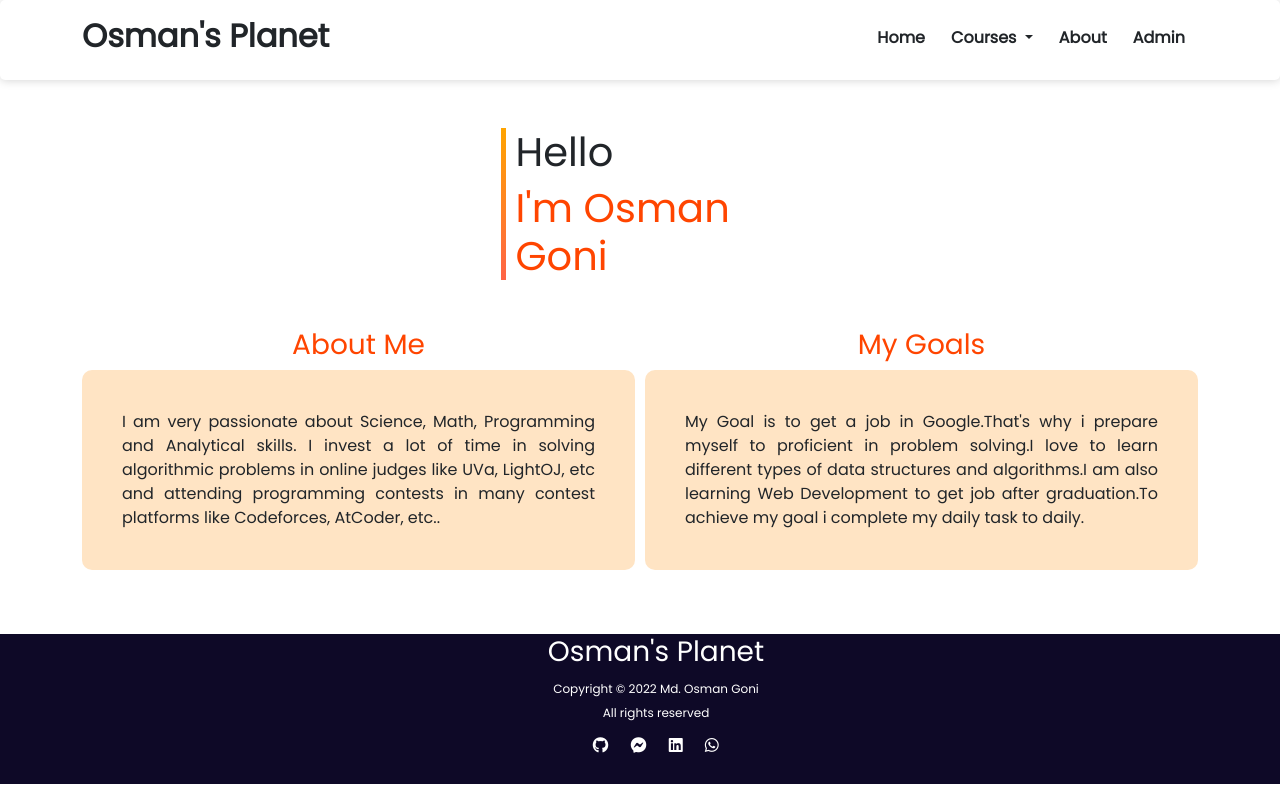
After one commit to osman-goni-cse/my-blog, a Django app: page /about/ in a window 1280 px wide. The commit adds this page. Run offline with Django 3.2, Linux system fonts and the light colour scheme; data comes from the database, SQL or seed files in the repository; some libraries are stand-ins or nearby versions.

Commit message:
about page and dropdown added

```diff
--- a/blog/static/css/style.css
+++ b/blog/static/css/style.css
@@ -19,6 +19,7 @@ header {
   border-radius: 5px;
   /* width: 100%; */
   z-index: 100;
+  box-shadow: 0px 0.5px 10px lightgrey;
 }
 
 nav {
@@ -31,6 +32,7 @@ nav {
 
 nav ul {
   display: flex;
+  margin-top: 12px;
 }
 
 nav ul li {
@@ -172,7 +174,7 @@ nav ul li a {
   height: 8px;
   background: #ccc;
   position: fixed;
-  z-index: 100;
+  z-index: 90;
 }
 
 /* The progress bar (scroll indicator) */
@@ -219,3 +221,36 @@ footer ul li small {
 footer ul li a {
   color: white;
 }
+
+/* About CSS */
+.margin-dao {
+  /* margin-left: 70px; */
+}
+
+#profile {
+  width: 50%;
+  margin-left: 200px;
+}
+
+.focus {
+  padding-left: 10px;
+  border-left: 5px solid;
+  border-image: linear-gradient(orange, tomato);
+  border-image-slice: 1;
+}
+
+.color {
+  color: orangered;
+}
+
+.about {
+  display: flex;
+  justify-content: space-around;
+}
+
+.about-me {
+  background-color: bisque;
+  padding: 40px;
+  border-radius: 10px;
+  text-align: justify;
+}
--- a/blog/urls.py
+++ b/blog/urls.py
@@ -17,11 +17,12 @@ from django.contrib import admin
 from django.urls import path, include
 from django.conf.urls.static import static
 from django.conf import settings
-from .views import home, posts, categories, allPosts
+from .views import home, posts, categories, allPosts, about
 
 urlpatterns = [
     path('', home),
     path('post/<slug:url>', posts),
     path('category/<slug:url>', categories),
-    path('all-posts/', allPosts)
+    path('all-posts/', allPosts),
+    path('about/', about),
 ]
--- a/blog/views.py
+++ b/blog/views.py
@@ -72,9 +72,20 @@ def categories(request, url):
 
 def allPosts(request):
   posts = Post.objects.all()
+  categories = Category.objects.all()
 
   data = {
     'posts':posts,
+    'categories': categories,
   }
 
   return render(request, 'allPosts.html', data)
+
+
+def about(request):
+  categories = Category.objects.all()
+
+  data = {
+    'categories': categories,
+  }
+  return render(request, 'about.html', data)
--- /dev/null
+++ b/templates/about.html
@@ -0,0 +1,40 @@
+{% extends 'base.html' %}
+
+{% block title %}
+  About
+{% endblock title %}
+
+{% block content %}
+<div class="mt-5">
+  <div class="margin-dao">
+    <div class="focus w-25 mx-auto">
+      <h1>Hello</h1>
+      <h1>
+        <span class="color">I'm Osman Goni</span>
+      </h1>
+    </div>
+
+    <div class="mt-5 w-100">
+      <div class="about">
+        <div class="w-50" style="margin-right:10px;">
+          <h3 class="color text-center">About Me</h3>
+          <p class="about-me">
+            I am very passionate about Science, Math, Programming and
+            Analytical skills. I invest a lot of time in solving algorithmic
+            problems in online judges like UVa, LightOJ, etc and attending
+            programming contests in many contest platforms like Codeforces,
+            AtCoder, etc..
+          </p>
+        </div>
+        <div class="w-50">
+          <h3 class="color text-center">My Goals</h3>
+          <p class="about-me">
+          My Goal is to get a job in Google.That's why i prepare myself to proficient in problem solving.I love to learn different types of data structures and algorithms.I am also learning Web Development to get job after graduation.To achieve my goal i complete my daily task to daily.
+          </p>
+        </div>
+
+      </div>
+    </div>
+  </div>
+</div>
+{% endblock content %}
--- a/templates/allPosts.html
+++ b/templates/allPosts.html
@@ -1,4 +1,8 @@
 {% extends 'base.html' %}
+
+{% block title %}
+  All Tutorials
+{% endblock title %}
 
 {% block content %}
 <ul class="list-group mt-5 post-list">
--- a/templates/base.html
+++ b/templates/base.html
@@ -24,6 +24,7 @@
   <script src="https://kit.fontawesome.com/e198f42382.js" crossorigin="anonymous"></script>
 
   {% comment %} Custom CSS {% endcomment %}
+  <link rel="shortcut icon" href="/media/images/favicon-32x32.png" type="image/x-icon">
   <link rel="stylesheet" href="{% static 'css/style.css' %}">
   <script src="{% static 'js/main.js' %}"></script>
 </head>
--- a/templates/category.html
+++ b/templates/category.html
@@ -1,7 +1,7 @@
 {% extends 'base.html' %}
 
 {% block title %}
-  Categories
+  {{category.title}}
 {% endblock title %}
 
 {% block content %}
--- a/templates/header.html
+++ b/templates/header.html
@@ -3,10 +3,20 @@
   <nav class="container">
     <h2 class="fw-bold">Osman's Planet</h2>
     <ul>
-      <li><a href="/">Home</a></li>
-      <li><a href="">Courses</a></li>
-      <li><a href="">About</a></li>
-      <li><a href="/admin">Admin</a></li>
+      <li><a href="/" class="btn btn-default fw-bold">Home</a></li>
+      {% comment %} <li><a href="">Courses</a></li> {% endcomment %}
+      <div class="dropdown">
+        <button class="btn btn-default dropdown-toggle fw-bold" type="button" id="dropdownMenuButton1" data-bs-toggle="dropdown" aria-expanded="false">
+          Courses
+        </button>
+        <ul class="dropdown-menu" aria-labelledby="dropdownMenuButton1">
+          {% for category in categories %}
+            <li><a class="dropdown-item" href="/category/{{category.url}}">{{category.title}}</a></li>
+          {% endfor %}
+        </ul>
+      </div>
+      <li><a href="/about/" class="btn btn-default fw-bold">About</a></li>
+      <li><a href="/admin" class="btn btn-default fw-bold">Admin</a></li>
 
     </ul>
   </nav>
```
Also changed, not shown: templates/home.html (+5 -5 lines), media/images/favicon-32x32.png (added).
